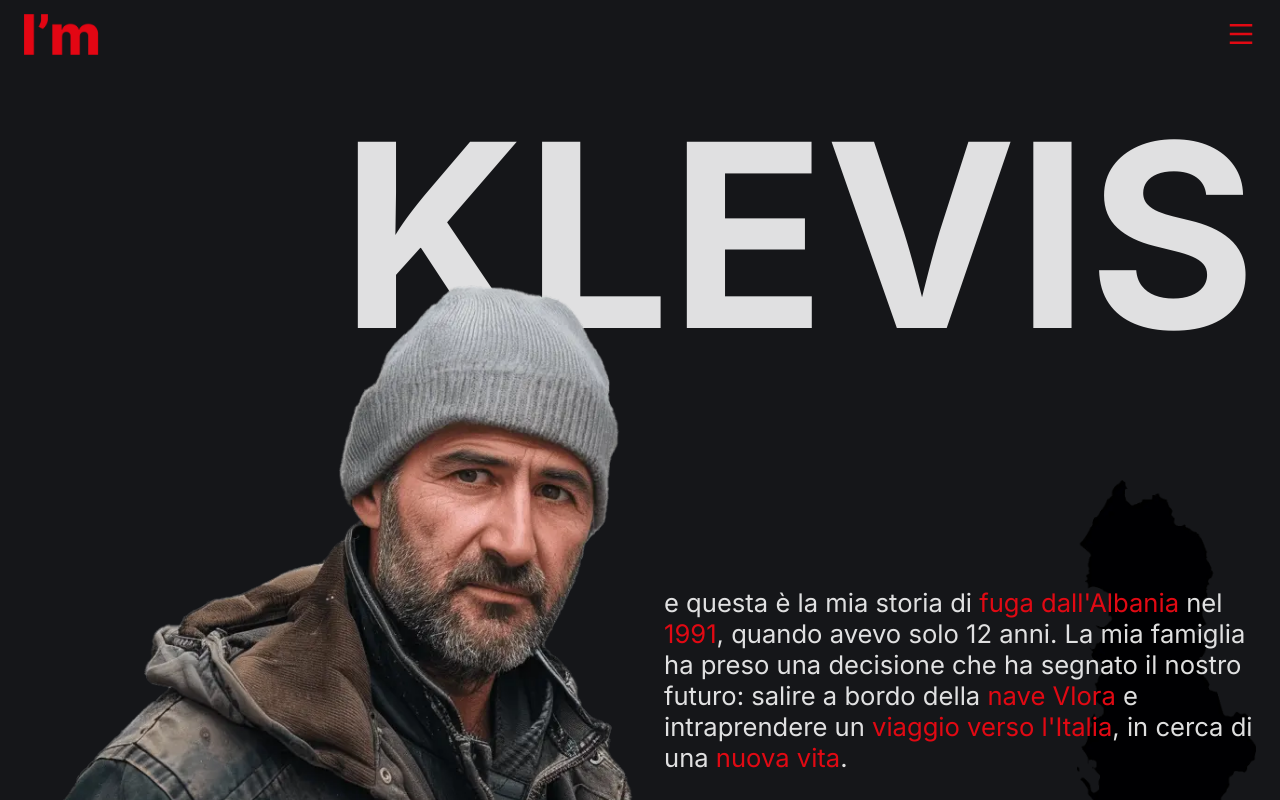
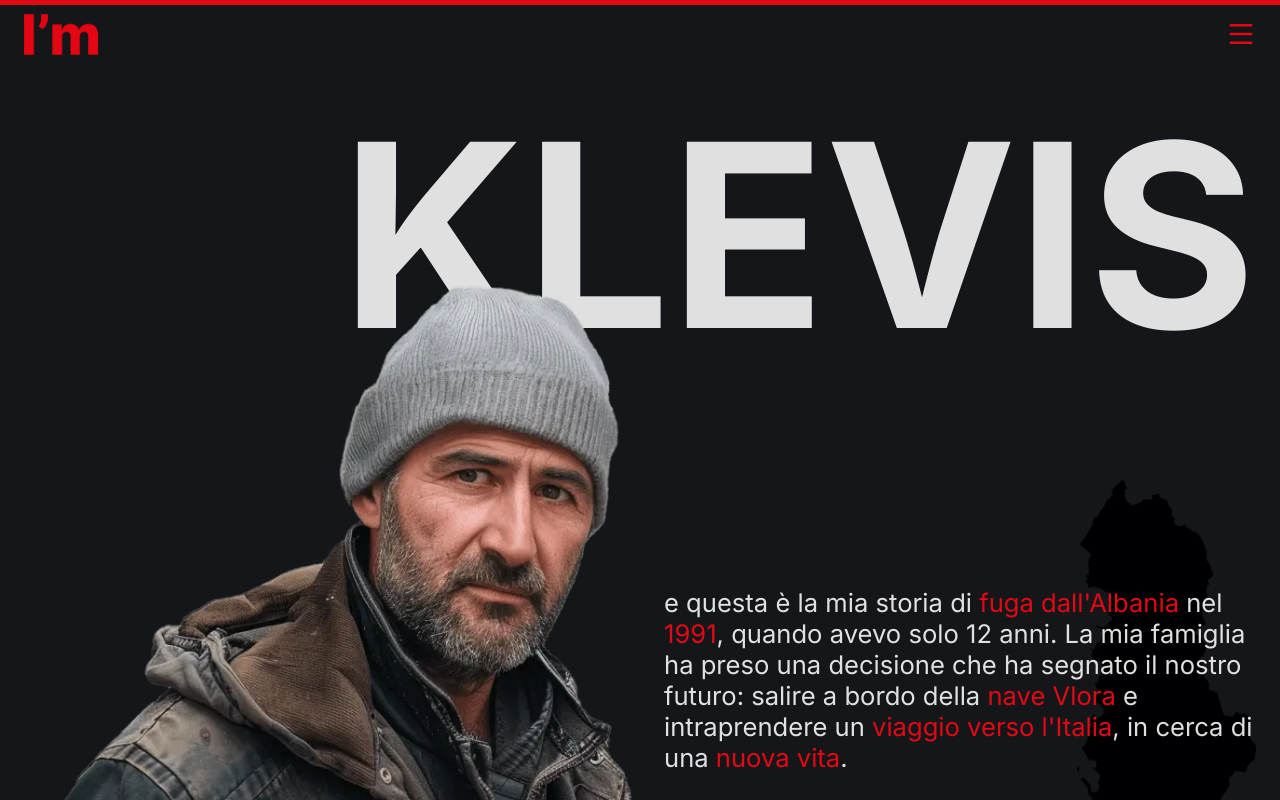
Before and after one commit to arun99-dev/im-migration, a React (Vite) app: page / in a window 1280 px wide. Both pictures are taken after a click on the button 279 px from the left and 223 px from the top of the page. Shown: the top 800 px of the page. Built offline with nearby package versions, Linux system fonts and the light colour scheme.

Commit message:
ADD: Scroll progress bar

```diff
--- a/src/App.jsx
+++ b/src/App.jsx
@@ -9,12 +9,15 @@ import Klevis from './components/Klevis.jsx'
 import Navbar from './components/NavBar.jsx'
 import Scroll from './components/Scroll.jsx'
 import AboutUs from './components/AboutUs.jsx'
+import { motion, useScroll } from "framer-motion";
 
 import './App.css'
 
 const App = () => {
   const [route, setRoute] = useState('')
   const [selectedLang, setSelectedLang] = useState(0)
+  const { scrollYProgress } = useScroll()
+
   return (
     <>
       {route && route !== 'aboutUs' && <Scroll />}
@@ -26,6 +29,22 @@ const App = () => {
       {route === 'elena' && <Elena selectedLang={selectedLang} />}
       {route === 'jian' && <Jian selectedLang={selectedLang} />}
       {route === 'aboutUs' && <AboutUs selectedLang={selectedLang} />}
+      {route && (
+        <motion.div
+          className="progress-bar"
+          style={{
+            scaleX: scrollYProgress,
+            position: 'fixed',
+            top: 0,
+            left: 0,
+            right: 0,
+            zIndex: 1,
+            height: '5px',
+            background: 'var(--red)',
+            transformOrigin: '0%',
+          }}
+        />
+      )}
     </>
   )
 }
--- a/src/components/AboutUs.jsx
+++ b/src/components/AboutUs.jsx
@@ -7,9 +7,9 @@ const it = {
   paragraph1: 'Sul Progetto',
   paragraph2: 'La Nostra Missione',
   paragraph3: 'Raccontiamo storie di persone che hanno  affrontato viaggi difficili per costruirsi una  nuova vita in Europa. Condividendo  queste esperienze, l’obiettivo è  aumentare la consapevolezza sulle  difficoltà incontrate durante il percorso  migratorio e nell\'adattarsi a una nuova  realtà nel paese di destinazione.',
-  paragraph4: 'Perché "<span>I\'m</span> Migration"?',
-  paragraph5: '"<span>I\'m</span> Migration" racchiude il messaggio  principale: ogni viaggio di un immigrato è  profondamente personale e unico. Cinque  storie distinte di persone che hanno  lasciato le loro terre a causa di guerre,  difficoltà economiche, problemi sociali e  altre ragioni. Nonostante le loro diverse  origini, condividono tutti un obiettivo  comune: <span>un futuro migliore</span>.',
-  paragraph6: 'Nostra Squadra',
+  paragraph4: 'Perché "<span>I\'m</span> migration"?',
+  paragraph5: '"<span>I\'m</span> migration" racchiude il messaggio  principale: ogni viaggio di un immigrato è  profondamente personale e unico. Cinque  storie distinte di persone che hanno  lasciato le loro terre a causa di guerre,  difficoltà economiche, problemi sociali e  altre ragioni. Nonostante le loro diverse  origini, condividono tutti un obiettivo  comune: <span>un futuro migliore</span>.',
+  paragraph6: 'La Nostra Squadra',
   paragraph7: 'Tutti i contenuti presenti su questo sito, inclusi testi, immagini, grafica, loghi, icone e software, sono di proprietà esclusiva di I\'m-migration. Le immagini presenti su questo sito sono state generate dall\'intelligenza artificiale, eccetto una che non è protetta da copyright, e i testi sono stati scritti da noi. Questo lavoro è concesso in licenza con una Licenza Creative Commons Attribuzione 4.0 Internazionale (CC BY 4.0). Tu sei libero di: condividere, copiare e ridistribuire il materiale in qualsiasi formato o supporto; modificare, trasformare il materiale e basarti su di esso per qualsiasi scopo, anche commerciale. Alle seguenti condizioni: attribuzione - devi attribuire un riconoscimento adeguato, fornire un link alla licenza e indicare se sono state apportate delle modifiche. Puoi farlo in qualsiasi modo ragionevole, ma non in alcun modo che suggerisca che il licenziante approvi te o il tuo utilizzo. Non ci sono ulteriori restrizioni: non puoi applicare termini legali o misure tecnologiche che limitino legalmente altri dall\'usare il materiale alle condizioni concesse dalla licenza.',
   paragraph8: '© 2024 I\'m-migration. Tutti diritti riservati.'
 }
@@ -18,8 +18,8 @@ const en = {
   paragraph1: 'About Project',
   paragraph2: 'Our Mission',
   paragraph3: 'We tell stories of people who have faced difficult journeys to build a new life in Europe. By sharing these experiences, the goal is to raise awareness about the difficulties encountered during the migration process and in adapting to a new reality in the destination country.',
-  paragraph4: 'Why "<span>I\'m</span> Migration"?',
-  paragraph5: '"<span>I\'m</span> Migration" encapsulates the main message: every immigrant\'s journey is deeply personal and unique. Five distinct stories of people who have left their lands due to wars, economic difficulties, social problems, and other reasons. Despite their different origins, they all share a common goal: <span>a better future</span>.',
+  paragraph4: 'Why "<span>I\'m</span> migration"?',
+  paragraph5: '"<span>I\'m</span> migration" encapsulates the main message: every immigrant\'s journey is deeply personal and unique. Five distinct stories of people who have left their lands due to wars, economic difficulties, social problems, and other reasons. Despite their different origins, they all share a common goal: <span>a better future</span>.',
   paragraph6: 'Our Team',
   paragraph7: 'All content on this site, including text, images, graphics, logos, icons, and software, is the exclusive property of I\'m-migration. The images on this site have been generated by artificial intelligence, except one that is not protected by copyright, and the texts have been written by us. This work is licensed under a Creative Commons Attribution 4.0 International License (CC BY 4.0). You are free to: share, copy, and redistribute the material in any format or medium; modify, transform the material and build upon it for any purpose, even commercially. Under the following terms: attribution - you must give appropriate credit, provide a link to the license, and indicate if changes were made. You may do so in any reasonable manner, but not in any way that suggests the licensor endorses you or your use. There are no additional restrictions: you may not apply legal terms or technological measures that legally restrict others from doing anything the license permits.',
   paragraph8: '© 2024 I\'m-migration. All rights reserved.'
```
